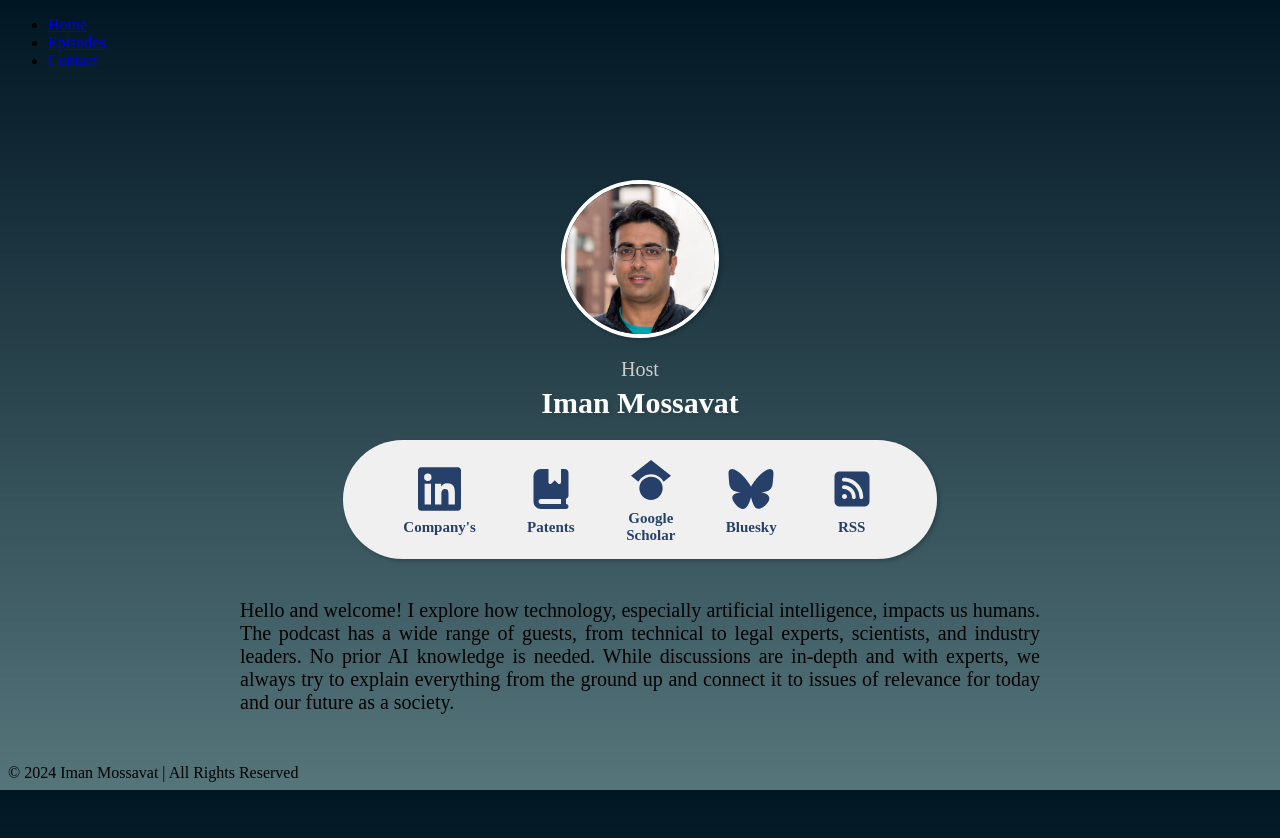
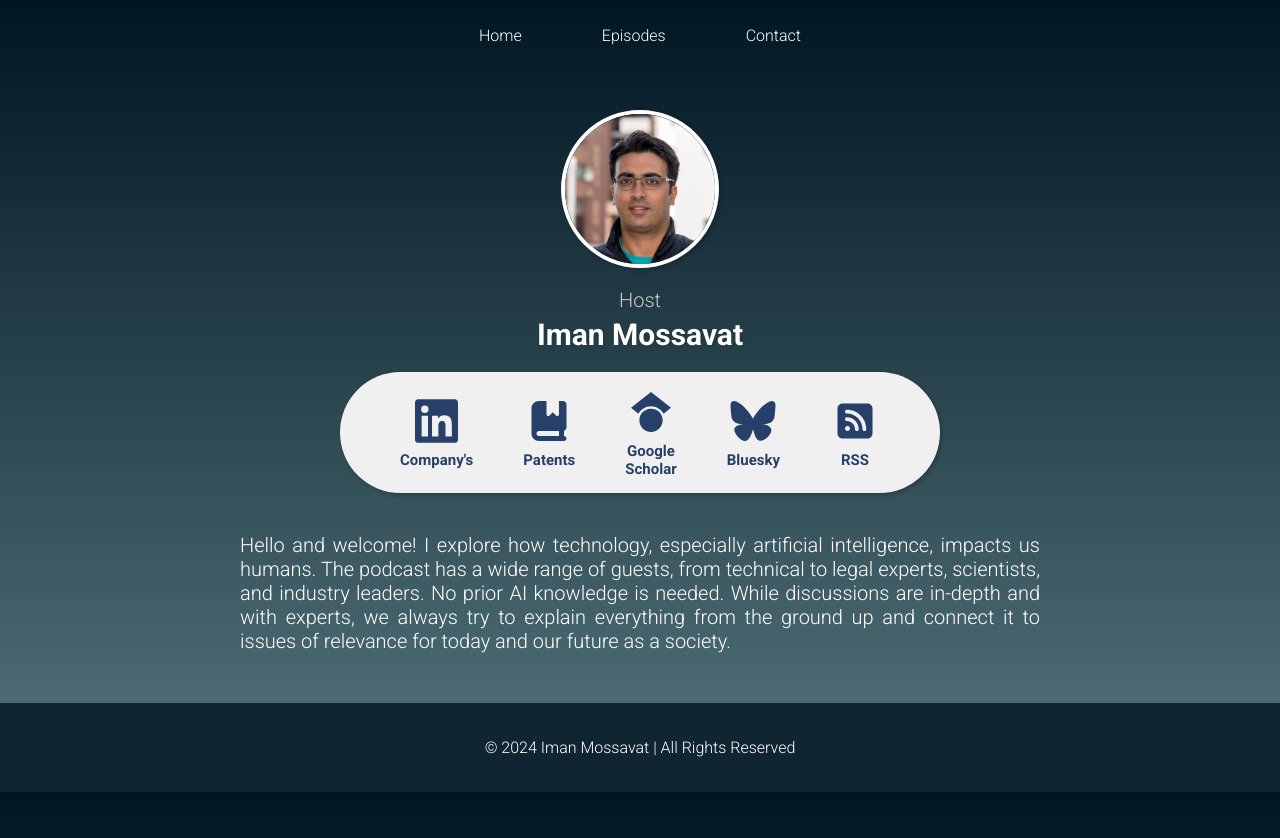
Before and after one commit to ivetkalchev/deepdivepod, a Jekyll site: the page built from contact.html, in a window 1280 px wide. Shown: the top 838 px of the page. Built offline with Jekyll 4.4.1, drawn with Linux system fonts in a browser that asks for light colours.

Commit message:
Update contact.html

```diff
--- a/contact.html
+++ b/contact.html
@@ -1,25 +1,9 @@
-<!DOCTYPE html>
-<html lang="en">
-<head>
-    <meta charset="UTF-8">
-    <meta name="viewport" content="width=device-width, initial-scale=1.0">
-    <link rel="stylesheet" href="./assets/css/contact-styles.css">
-    <link href="https://fonts.googleapis.com/css2?family=Roboto:wght@200;300;400;700&display=swap" rel="stylesheet">
-    <title>Contact</title>
-</head>
-<body>
-    <div class="container">
-        <header>
-            <nav>
-                <ul class="navbar">
-                    <li><a href="index.html">Home</a></li>
-                    <li><a href="episodes.html">Episodes</a></li>
-                    <li><a href="contact.html">Contact</a></li>
-                </ul>
-            </nav>
-        </header>
+---
+layout: default
+title: Contact
+css: contact-styles.css
+---
 
-        <main>
 <div class="host-section">
     <img src="./assets/images/portrait.jpg" alt="Iman Mossavat Portrait">
     <p>Host</p>
@@ -32,18 +16,22 @@
         <img src="./assets/images/linkedin-brands-solid.svg" alt="Company's LinkedIn" class="logo">
         Company's
         </a>
+
         <a href="https://patents.justia.com/inventor/seyed-iman-mossavat" target="_blank">
         <img src="./assets/images/book-bookmark-solid-full.svg" alt="Patents" class="logo">
         Patents
         </a>
+
         <a href="https://scholar.google.nl/citations?user=3wSBfH8AAAAJ&hl=en&authuser=2" target="_blank">
         <img src="./assets/images/google-scholar-brands-solid-full.svg" alt="Google Scholar" class="logo">
         Google<br>Scholar
         </a>
+
         <a href="https://bsky.app/profile/imossavat.bsky.social" target="_blank">
         <img src="./assets/images/bluesky-brands-solid-full.svg" alt="Bluesky" class="logo">
         Bluesky
         </a>
+
         <div class="rss">
         <img src="./assets/images/square-rss-solid-full.svg" alt="RSS" class="logo">
         RSS
@@ -56,13 +44,6 @@
         humans. The podcast has a wide range of guests, from technical to legal experts, scientists,
         and industry leaders. No prior AI knowledge is needed. While discussions are in-depth and
         with experts, we always try to explain everything from the ground up and connect it to
-                    issues of relevance for today and our future as a society.</p>
+        issues of relevance for today and our future as a society.
+    </p>
 </div>
-        </main>
-
-        <footer>
-            © 2024 Iman Mossavat | All Rights Reserved
-        </footer>
-    </div>
-</body>
-</html>
```
Lines whose indentation alone changed are shown as unchanged.
